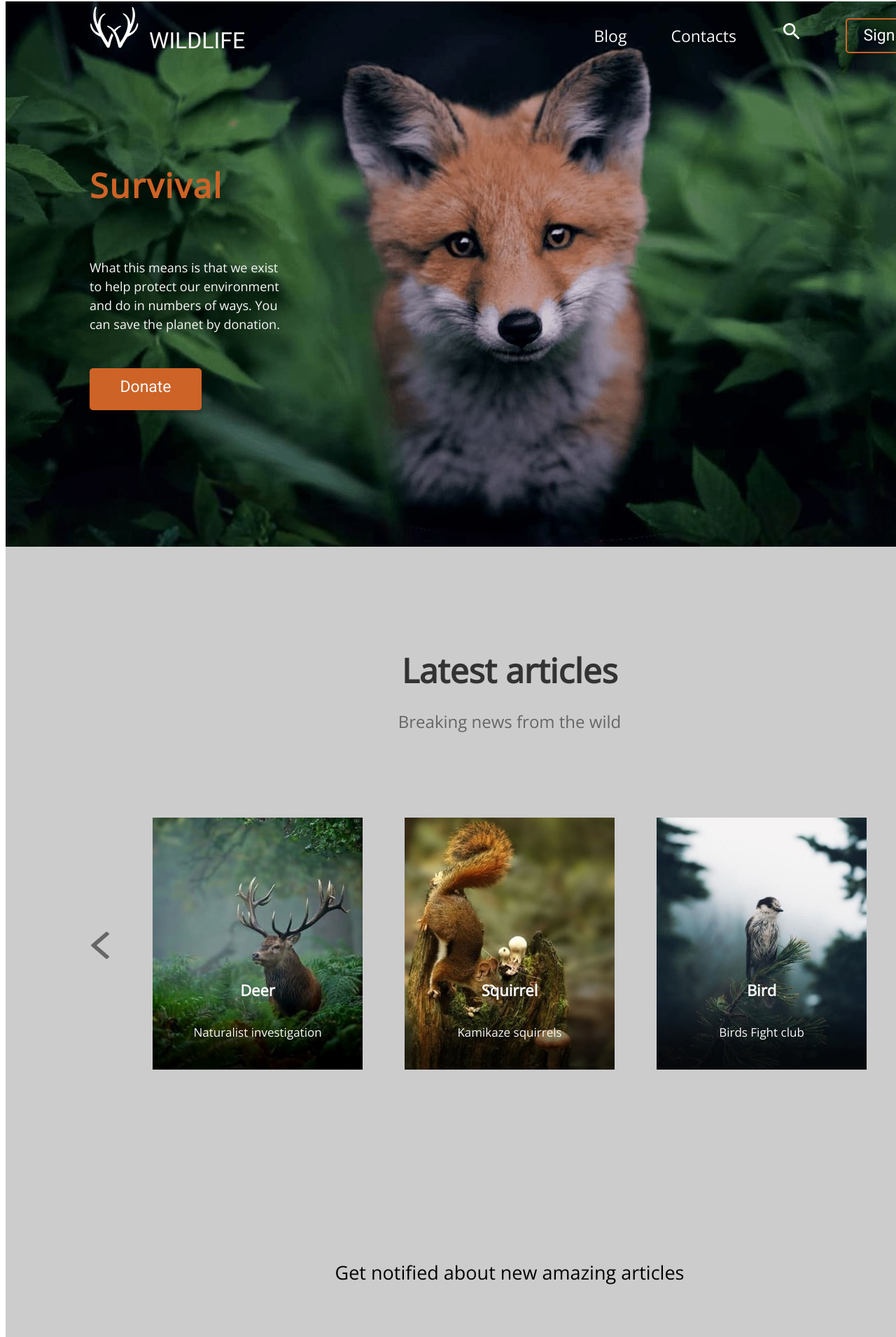
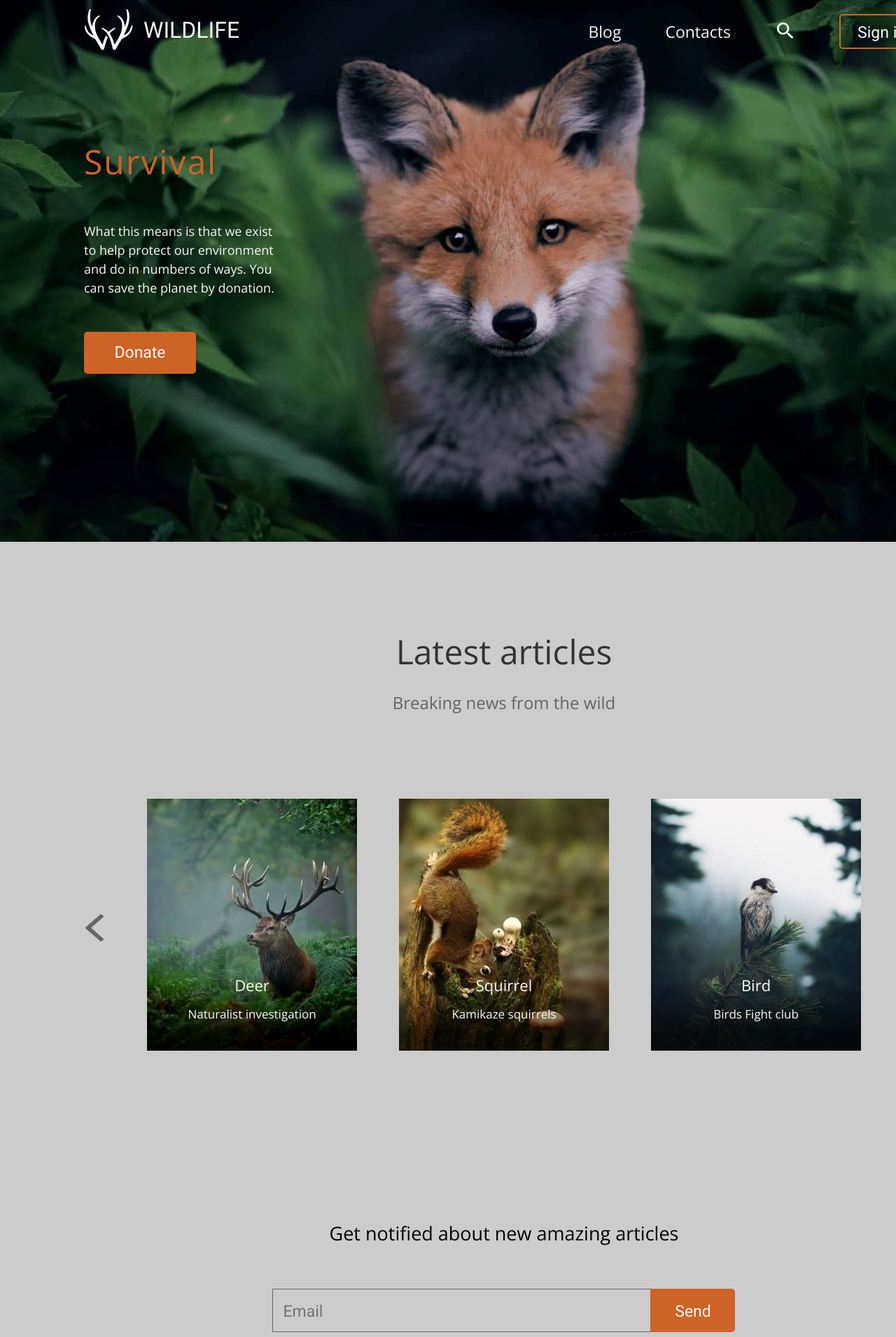
Before and after one commit to Piotr-reader/rsschool2021_private, a plain HTML site: page wildlife/index.html in a window 1280 px wide. Shown: the part 6-1916 px from the top of the page at 70% size. Drawn offline with nearby package versions, Linux system fonts and the light colour scheme.

Commit message:
fix: implement correct style and fonts

```diff
--- a/wildlife/index.html
+++ b/wildlife/index.html
@@ -4,8 +4,9 @@
 <head>
     <meta charset="UTF-8">
     <meta name="viewport" content="width=device-width, initial-scale=1.0">
+    <link href="https://fonts.googleapis.com/css2?family=Roboto:wght@400;500;700;900&display=swap" rel="stylesheet">
+    <link rel="stylesheet" href="style.css">
     <title>WildLife</title>
-    <link rel="stylesheet" href="style.css">
 </head>
 
 <body>
--- a/wildlife/style.css
+++ b/wildlife/style.css
@@ -1,13 +1,11 @@
 @import url('https://fonts.googleapis.com/css2?family=Open+Sans&family=Roboto&display=swap');
 
-html {
-    box-sizing: border-box;
-}
-*, *::after, *::before {
-    box-sizing: inherit;
-}
+
+
 body {
     width: 1440px;
+    margin: 0;
+    padding: 0;
     font-family: 'Open Sans', sans-serif;
     font-style: normal;
     font-weight: normal;
@@ -28,17 +26,18 @@ body {
 .header {
     display: flex;
     justify-content: space-between;
-    padding-top: 24px;
-    margin-bottom: 101px;
+    padding-top: 25px;
+    margin-bottom: 82px;
   }
 .logo__header {
-    margin-top: -5px;
-      cursor: pointer;
+    display: flex;
+    align-items: center;
+    cursor: pointer;
   }
 .logo__img {
-    margin-right: 9px;
+    margin-right: 15px;
     margin-left: 1px;
-    margin-top: -12px;
+    margin-top: -9px;
 }
 .logo, .logo:hover, .logo:active, .logo:focus {
     font-family: 'Roboto', sans-serif;
@@ -49,6 +48,7 @@ body {
     color: #F7F7F7;
     text-decoration: none;
     text-transform: uppercase;
+    margin-top: -7px;
 }
 
 .navigation_list {
@@ -61,20 +61,20 @@ body {
 }
 .navigation_item {
     margin-top: 9px;
-    margin-right: 67px;
+    margin-right: 66px;
 }
 .navigation_item:first-child {
     margin-top: 9px;
     margin-right: 63px;
 }
 .navigation_item:nth-child(3) {
-    margin-top: 6px;
+    margin-top: 11px;
     margin-right: 65px;
 }
 .navigation_item:last-child {
     font-family: 'Roboto';
-    padding-top: 9px;
-    width: 120px;
+    padding-top: 11px;
+    width: 117px;
     margin: 0;
     border: 2px solid #CD6326;
     border-radius: 5px;
@@ -105,10 +105,11 @@ body {
 }
 h1 {
     font-size: 48px;
+    font-weight: 500;
     line-height: 72px;
     letter-spacing: 2px;
     color: #CD6326;
-    margin-bottom: 50px;
+    margin-bottom: 32px;
 }
 .description__header{
     font-size: 18px;
@@ -122,9 +123,9 @@ h1 {
     font-family: 'Roboto', sans-serif;
     text-align: center;
     text-decoration: none;
-    padding-top: 13px;
+    padding-top: 16px;
     width: 160px;
-    height: 60px;
+    height: 44px;
     color: #F7F7F7;
     background: #CD6326;
     box-shadow: 0px 4px 4px rgba(0, 0, 0, 0.25);
@@ -153,12 +154,13 @@ h1 {
 .articles {
     box-sizing: border-box;
     text-align: center;
-    padding-top: 101px;
+    padding-top: 81px;
     margin-bottom: 121px;
 }
 h2 {
     font-size: 48px;
     line-height: 72px;
+    font-weight: 500;
     color: #333333;
     margin-bottom: 20px;
 }
@@ -194,7 +196,7 @@ h2 {
 .info__cart {
     text-align: center;
     position: absolute;
-    margin-bottom: 40px;
+    margin-bottom: 39px;
     font-size: 17px;
     line-height: 27px;
     z-index: 1;
@@ -202,16 +204,19 @@ h2 {
 .title__cart {
     font-size: 22px;
     line-height: 36px;
+    font-weight: 500;
+    margin-bottom: 10px;
 }
 
 .slider_button {
 display: flex;
 max-width: 100%;
-margin-top: -197px;
-margin-bottom: 398px;
+margin-top: -195px;
+margin-bottom: 367px;
 justify-content: space-between;
 color: #CCCCCC;
 }
+
 .prev, .next {
     padding: 0;
     border: 0;
@@ -242,28 +247,36 @@ margin: 0;
     background-color: #CCCCCC;
     color: #666666;
     align-items: center;
-    margin-top: 48px;
-    font-family: 'Roboto', sans-serif;
-    font-style: normal;
-    font-weight: normal;
-    font-size: 23px;
+    margin-top: 32px;
+    margin-left: -2px;
 }
 .search_input {
     padding: 0;
+    font-family: Roboto;
+    font-style: normal;
+    font-size: 23px;
+    line-height: 27px;
+    font-weight: 400;
+    text-transform: capitalize;
     border: 1px solid;
     border-right: 0;
     padding-top: 3px;
     padding-left: 15px;
-    width: 541px;
-    height: 62px;
+    width: 524px;
+    height: 57px;
     color: #666666;
     background: #CCCCCC;
 }
 .button__form {
+    font-family: 'Roboto', sans-serif;
+    font-style: normal;
+    font-weight: 400;
+    font-size: 23px;
     width: 121px;
     height: 62px;
     padding: 0;
-    padding-top: 2px;
+    padding-top: 3px;
+    padding-left: 3px;
     color: #F7F7F7;
     background: #CD6326;
     border: 1px solid #CD6326;
@@ -288,18 +301,18 @@ margin: 0;
     background-color: #181617;
     background: url(img/footer-bg.jpg) no-repeat;
     top: 0;
-    margin-top: -1px;
+    margin-top: -2px;
 }
 .inner__footer {
     display: flex;
     justify-content: space-between;
-    padding-top: 156px;
+    padding-top: 132px;
 }
 .footer__list1 {
     display: flex;
     list-style-type: none;
     line-height: 60px;
-    margin-top: -5px;
+    margin-top: 18px;
     padding: 0;
 }
 .footer__item1 {
@@ -322,7 +335,7 @@ margin: 0;
     list-style-type: none;
     line-height: 60px;
     padding: 0;
-    margin-top: 4px;
+    margin-top: 28px;
 }
 .footer__item2 {
     background: #F7F7F7;
@@ -339,16 +352,17 @@ margin: 0;
     text-decoration: none;
 }
 .img {
-    margin-bottom: 25px;
+    margin-bottom: 5px;
 }
 .img2 {
-    margin-bottom: 26px;
-    margin-left: 1px;
+    margin-bottom: 4px;
+    margin-left: 2px;
 }
 .img3 {
-    margin-bottom: 25px;
+    margin-bottom: 5px;
+    margin-left: 2px;
 }
 .img4 {
-    margin-bottom: 26px;
+    margin-bottom: 8px;
     margin-right: 4px;
 }
```
